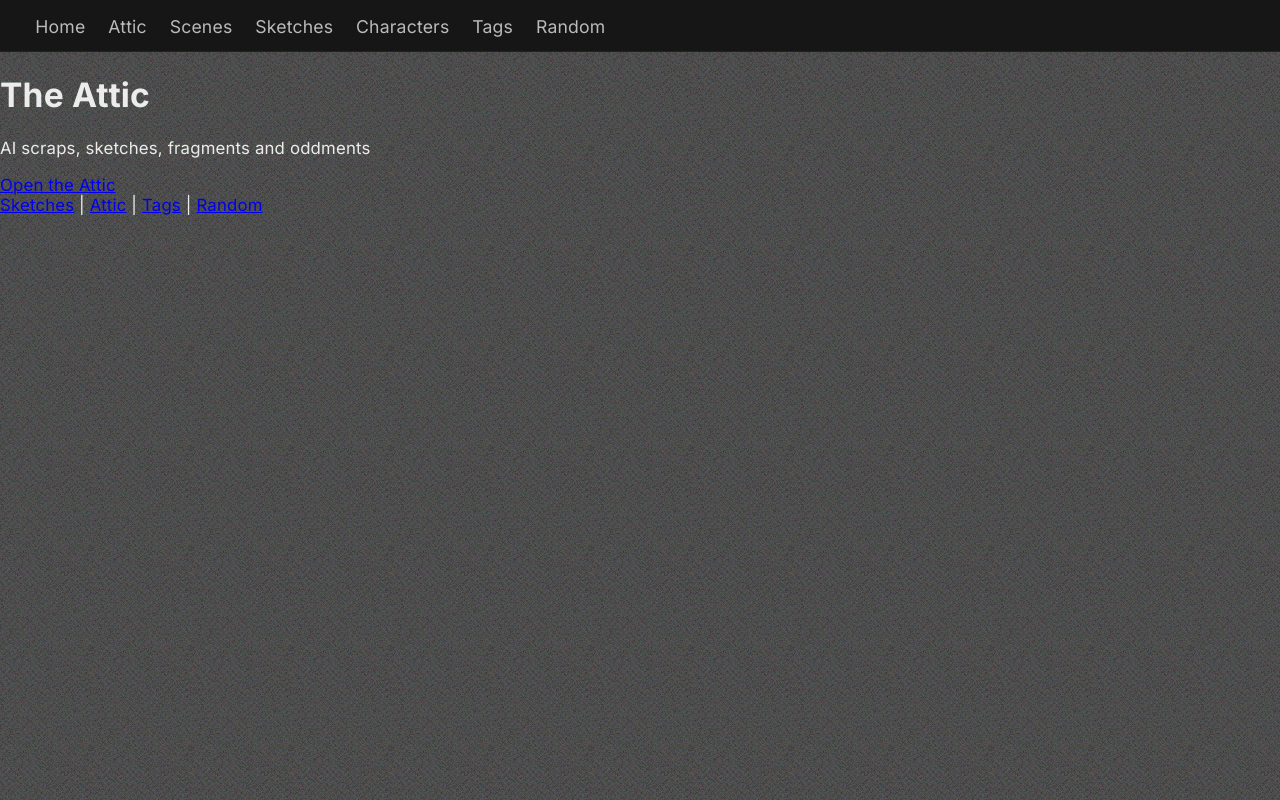
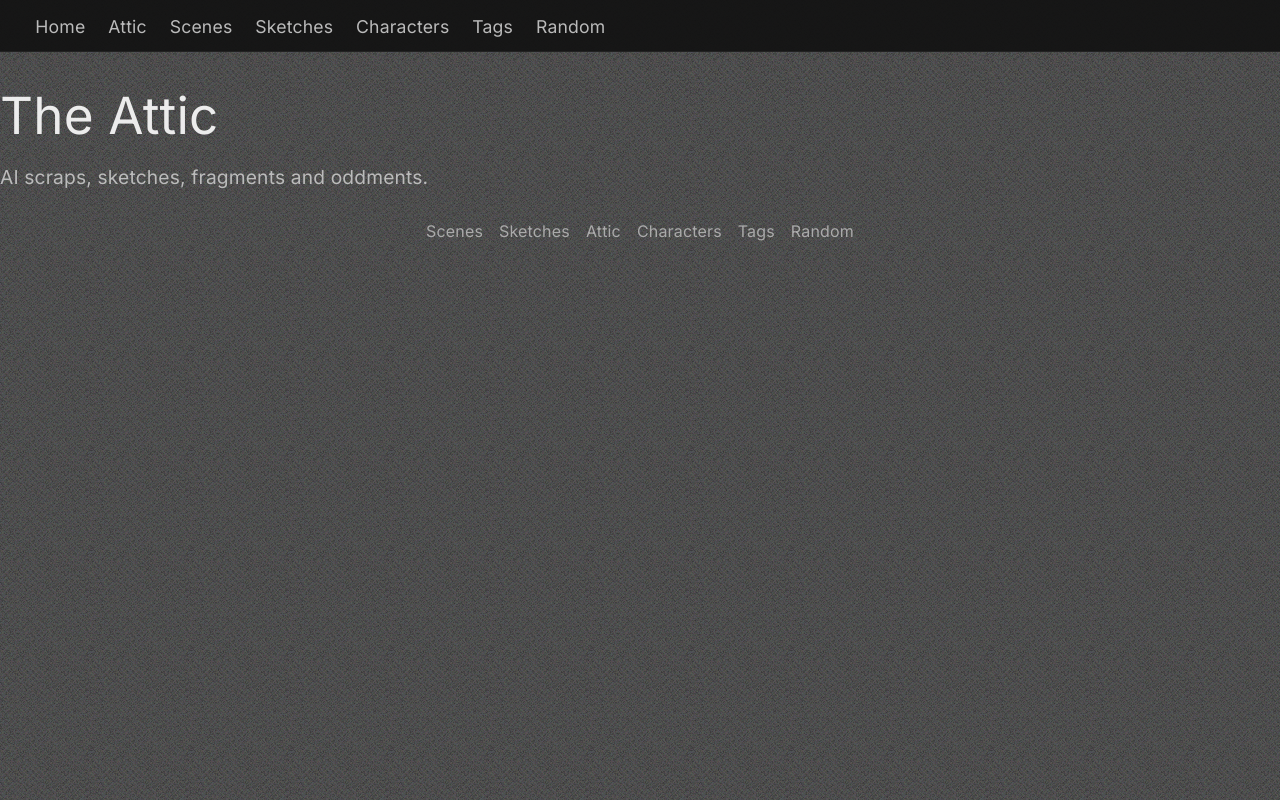
Before and after one commit to grimrabite/attic, an Eleventy site: page src/index.md in a window 1280 px wide. Built offline with nearby package versions, Linux system fonts and the light colour scheme; Eleventy itself is replaced by a stand-in of ours; files that its build step writes are made by us from their sources.

Commit message:
formatting issues

```diff
--- a/src/assets/styles.css
+++ b/src/assets/styles.css
@@ -1,3 +1,4 @@
+/* Base Layout */
 body {
   background-color: #111;
   background-image: url("/assets/images/billie-holiday.png");
@@ -10,6 +11,7 @@ body {
   letter-spacing: 0.01em;
 }
 
+/* Navigation */
 .site-nav {
   background: rgba(18, 18, 18, 0.92);
   color: #bababa;
@@ -28,10 +30,12 @@ body {
   transition: color 0.12s;
 }
 
-.site-nav a:hover, .site-nav a:focus {
+.site-nav a:hover,
+.site-nav a:focus {
   color: #fff;
 }
 
+/* Post Grid */
 .grid-posts {
   display: grid;
   grid-template-columns: repeat(auto-fit, minmax(260px, 1fr));
@@ -41,6 +45,7 @@ body {
   width: 95vw;
 }
 
+/* Individual Post Card */
 .post-card {
   background: rgba(22, 22, 22, 0.86);
   border: 1px solid #222;
@@ -51,7 +56,7 @@ body {
 }
 
 .post-card:hover {
-  background: rgba(40,40,40,0.92);
+  background: rgba(40, 40, 40, 0.92);
   border: 1.5px solid #505050;
 }
 
@@ -68,3 +73,58 @@ body {
   margin-top: 0.2em;
   letter-spacing: 0.02em;
 }
+
+/* Typography for Landing Page */
+
+.big-title {
+  font-size: 3.2rem;
+  margin: 2rem 0 0.5rem;
+  font-weight: 500;
+}
+
+.intro {
+  font-size: 1.2rem;
+  color: #bbb;
+  margin-bottom: 2rem;
+}
+
+/* Main Nav (Landing Page Only) */
+
+.main-nav {
+  font-family: inherit;
+  font-size: 1rem;
+  color: #999;
+  display: flex;
+  flex-wrap: wrap;
+  gap: 1em;
+  justify-content: center;
+}
+
+.main-nav a {
+  color: #aaa;
+  text-decoration: none;
+}
+
+.main-nav a:hover {
+  color: #fff;
+}
+
+/* Optional future additions */
+/*
+.random-button {
+  position: fixed;
+  top: 1em;
+  right: 1em;
+  background: #222;
+  color: #fff;
+  padding: 0.5em 1em;
+  border: 1px solid #444;
+  font-size: 1em;
+  cursor: pointer;
+  transition: background 0.2s;
+}
+
+.random-button:hover {
+  background: #444;
+}
+*/
--- a/src/index.md
+++ b/src/index.md
@@ -1,18 +1,17 @@
 ---
 layout: layout.njk
 title: "Welcome to the Attic"
+eleventyComputed:
+  eleventyTemplateEngine: njk
 ---
 
-<div class="landing">
-  <h1>The Attic</h1>
-  <p>
-    AI scraps, sketches, fragments and oddments
-  </p>
-  <a href="/scenes/" class="btn-main">Open the Attic</a>
-  <div class="landing-nav">
-    <a href="/sketches/">Sketches</a> |
-    <a href="/attic/">Attic</a> |
-    <a href="/tags/">Tags</a> |
-    <a href="#" id="randomBtn">Random</a>
-  </div>
-</div>
+<h1 class="big-title">The Attic</h1>
+<p class="intro">AI scraps, sketches, fragments and oddments.</p>
+<nav class="main-nav">
+  <a href="/scenes/">Scenes</a>
+  <a href="/sketches/">Sketches</a>
+  <a href="/attic/">Attic</a>
+  <a href="/characters/">Characters</a>
+  <a href="/tags/">Tags</a>
+  <a href="#" id="randomBtn">Random</a>
+</nav>
```
